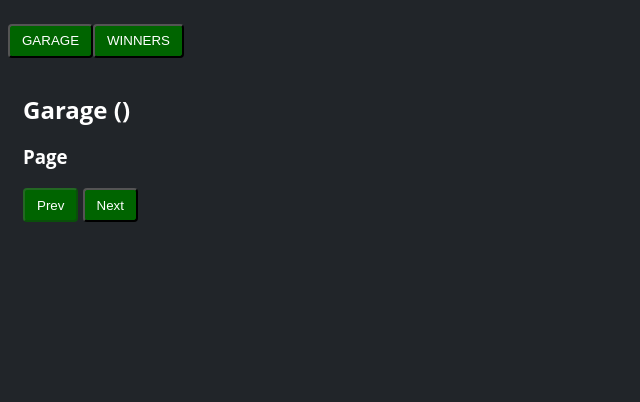
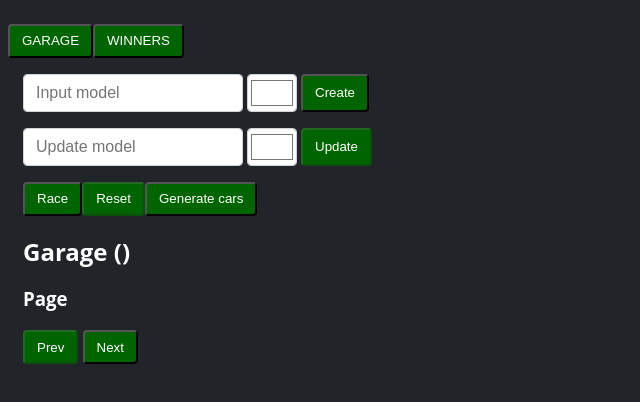
Before and after one commit to AlexeiKozovski/async-race, a website built with webpack: page async-race/src/index.html in a window 1280 px wide. Shown: the whole page, without its empty margins (0-640 px from the left). Built offline with nearby package versions, Linux system fonts and the light colour scheme.

Commit message:
feat: add garage view

```diff
--- /dev/null
+++ b/async-race/src/components/app/app.ts
@@ -0,0 +1,15 @@
+import { AppView } from "../view/appView";
+
+export class App {
+  appView: AppView;
+
+  constructor(
+    carContainer: HTMLElement,
+  ) {
+    this.appView = new AppView(carContainer);
+  }
+
+  start(): void {
+    this.appView.renderView();
+  }
+}
--- /dev/null
+++ b/async-race/src/components/view/appView.ts
@@ -0,0 +1,23 @@
+import { Garage } from "./garage/garage";
+
+export class AppView {
+  garage: Garage;
+
+  constructor(
+    carContainer: HTMLElement,
+
+  ) {
+    this.garage = new Garage(carContainer);
+  }
+
+  renderView(): void {
+
+    try {
+      this.garage.createControllGarage();
+    } catch (error) {
+      console.error('Error');
+    }
+
+  }
+
+}
--- /dev/null
+++ b/async-race/src/components/view/garage/garage.ts
@@ -0,0 +1,40 @@
+export class Garage {
+  container: HTMLElement;
+  pageNumber: number;
+
+  constructor(container: HTMLElement) {
+    this.container = container;
+    this.pageNumber = 1;
+  }
+
+  createControllGarage(): void {
+    const controllContainer = document.createElement('div') as HTMLElement;
+    controllContainer.classList.add('controll-garage');
+    controllContainer.innerHTML = `
+    <div class="input-group">
+      <input class="form-control input-text" type="text" id="model-car"
+      name="model-car" placeholder="Input model">
+      <input class="form-control input-color" type="color" id="color-car"
+      name="color-car" value="#ffffff">
+      <input class="btn" type="submit"
+      value="Create" id="create-car">
+    </div>
+    <div class="input-group mb-3">
+      <input class="form-control update-car input-text"
+      type="text" id="update-model-car"
+      name="update-model-car" placeholder="Update model" disabled>
+      <input class="form-control update-car input-color"
+      type="color" id="update-color-car"
+      name="update-color-car" value="#ffffff" disabled>
+      <input class="btn btn-secondary update-car"
+      type="submit" id="update-car" value="Update" disabled>
+    </div>
+    <div class="input-group mb-3">
+      <button class="btn btn-success me-2" id="race">Race</button>
+      <button class="btn btn-danger me-2" id="reset" disabled>Reset</button>
+      <button class="btn btn-secondary" id="generate">Generate cars</button>
+    </div>
+    `;
+    this.container.prepend(controllContainer);
+  }
+}
--- a/async-race/src/index.ts
+++ b/async-race/src/index.ts
@@ -1,8 +1,11 @@
 import './style.css';
-import { renderLayout } from './view/layout/layout';
+import { renderLayout } from './components/view/layout/layout';
+import { App } from './components/app/app';
 
 renderLayout();
 
-// const app = new App();
+const garageConteiner = document.querySelector('.garage-view') as HTMLElement;
 
-// app.start();
+const app = new App(garageConteiner);
+
+app.start();
--- a/async-race/src/style.css
+++ b/async-race/src/style.css
@@ -10,7 +10,7 @@ body {
   flex-direction: column;
   font-family: "Open Sans", sans-serif;
   background-color: #212529;
-  color: white;
+  color: white
 }
 
 .container {
@@ -43,3 +43,44 @@ body {
 .hide{
   display: none;
 }
+
+   /* garage */
+
+.controll-garage{
+  max-width: 400px;
+}
+
+.input-group{
+  position: relative;
+  display: flex;
+  flex-wrap: wrap;
+  align-items: stretch;
+  width: 100%;
+  margin-bottom: 1rem;
+}
+
+.form-control{
+  display: block;
+  padding: 0.375rem 0.75rem;
+  font-size: 1rem;
+  font-weight: 400;
+  line-height: 1.5;
+  color: #212529;
+  margin-right: 0.25rem;
+  background-color: #fff;
+  background-clip: padding-box;
+  border: 1px solid #ced4da;
+  appearance: none;
+  border-radius: 0.25rem;
+  transition: border-color .15s ease-in-out,box-shadow .15s ease-in-out;
+}
+
+.input-text{
+  width: 55%;
+}
+
+.input-color{
+  width: 50px;
+  height: 38px;
+  padding: 1px;
+}
```
Also changed, not shown: async-race/src/components/view/layout/layout.ts (renamed from async-race/src/view/layout/layout.ts), async-race/src/components/view/layout/navigationHandler.ts (renamed from async-race/src/view/layout/navigationHandler.ts), async-race/src/components/view/utils/createDivBlock.ts (renamed from async-race/src/view/utils/createDivBlock.ts).
